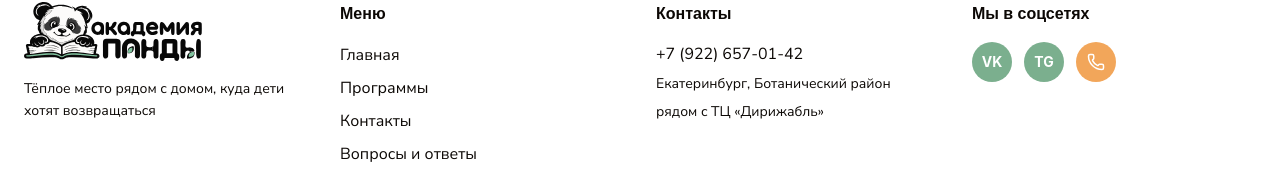
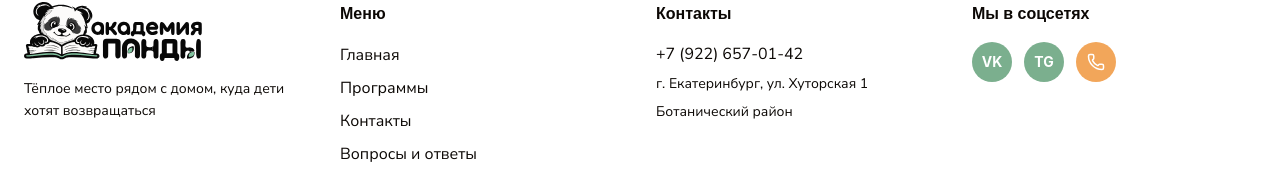
Before and after one commit to 200288btm-wq/akademiya-pandy, a React (Vite) app: page / in a window 1280 px wide. Shown: the part 7177-7349 px from the top of the page. Built offline with nearby package versions, Linux system fonts and the light colour scheme.

Commit message:
Add files via upload

```diff
--- a/src/app/components/Layout.tsx
+++ b/src/app/components/Layout.tsx
@@ -262,10 +262,10 @@ function Footer() {
                 </a>
               </li>
               <li className="font-['Nunito_Sans',sans-serif] text-[#0c0805] text-sm">
-                Екатеринбург, Ботанический район
+                г. Екатеринбург, ул. Хуторская 1
               </li>
               <li className="font-['Nunito_Sans',sans-serif] text-[#0c0805] text-sm">
-                рядом с ТЦ «Дирижабль»
+                Ботанический район
               </li>
             </ul>
           </div>
```
